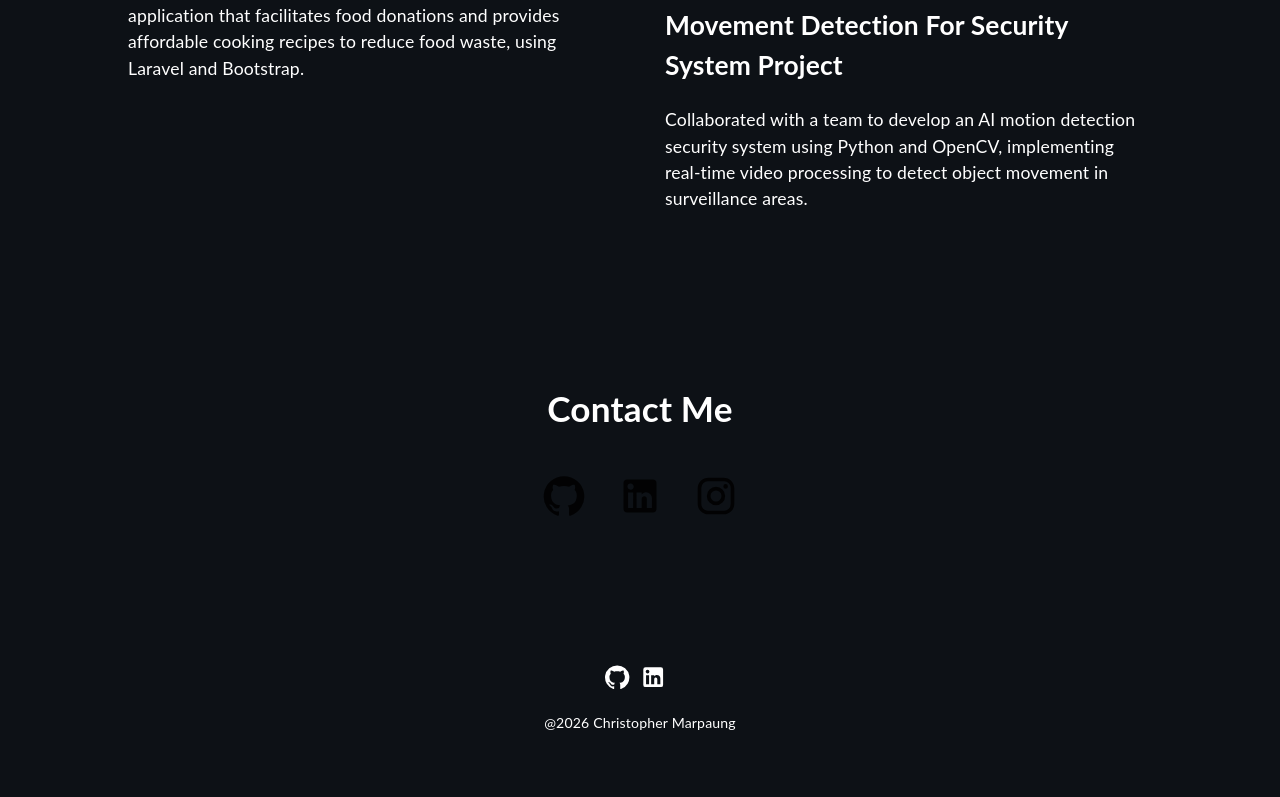
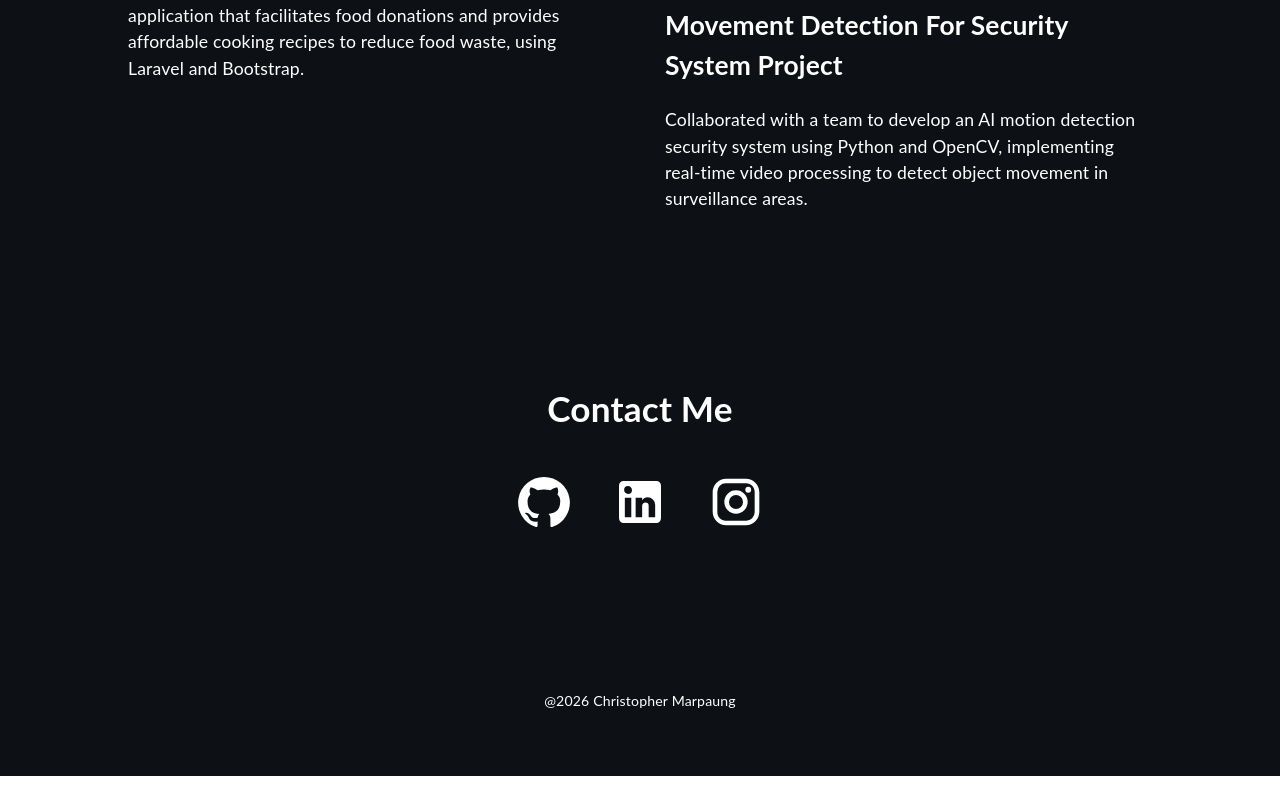
Before and after one commit to topherpaung/cpm_portfolio, a React (Create React App) app: page / in a window 1280 px wide. Shown: the part 3429-4226 px from the top of the page. After the commit the page ends 4205 px from the top, so only its background shows below. Built offline with nearby package versions, Linux system fonts and the light colour scheme.

Commit message:
Use one enlarged social links row

```diff
--- a/src/assets/styles/Contact.scss
+++ b/src/assets/styles/Contact.scss
@@ -8,12 +8,13 @@
   display: flex;
   justify-content: center;
   align-items: center;
-  gap: 2rem;
+  gap: 2.5rem;
   padding: 1rem 0 2rem;
+  color: #fff;
 
   a {
     display: inline-flex;
-    color: inherit;
+    color: #fff;
     transition: color 160ms ease, transform 160ms ease;
 
     &:hover {
@@ -36,6 +37,6 @@
   }
 
   svg {
-    font-size: 2.75rem;
+    font-size: 3.5rem;
   }
 }
--- a/src/assets/styles/Footer.scss
+++ b/src/assets/styles/Footer.scss
@@ -3,16 +3,6 @@ footer {
     padding-top: 50px;
     padding-bottom: 50px;
 
-    a[href*="linkedin"]:hover {
-        color: #0a66c2;
-    }
-
-    svg {
-        width: 1.1em !important;
-        height: 1.1em !important;
-        margin-right: 10px;
-    }
-
     p {
         font-size: 0.8em;
     }
--- a/src/components/Footer.tsx
+++ b/src/components/Footer.tsx
@@ -1,15 +1,9 @@
 import React from "react";
-import GitHubIcon from '@mui/icons-material/GitHub';
-import LinkedInIcon from '@mui/icons-material/LinkedIn';
 import '../assets/styles/Footer.scss'
 
 function Footer() {
   return (
     <footer>
-      <div>
-        <a href="https://github.com/topherpaung" target="_blank" rel="noreferrer"><GitHubIcon/></a>
-        <a href="https://www.linkedin.com/in/christopher-marpaung-1451682b3/" target="_blank" rel="noreferrer"><LinkedInIcon/></a>
-      </div>
       <p>@2026 <a href="https://topherpaung.github.io/cpm_portfolio/" target="_blank" rel="noreferrer"> Christopher Marpaung</a></p>
     </footer>
   );
```
